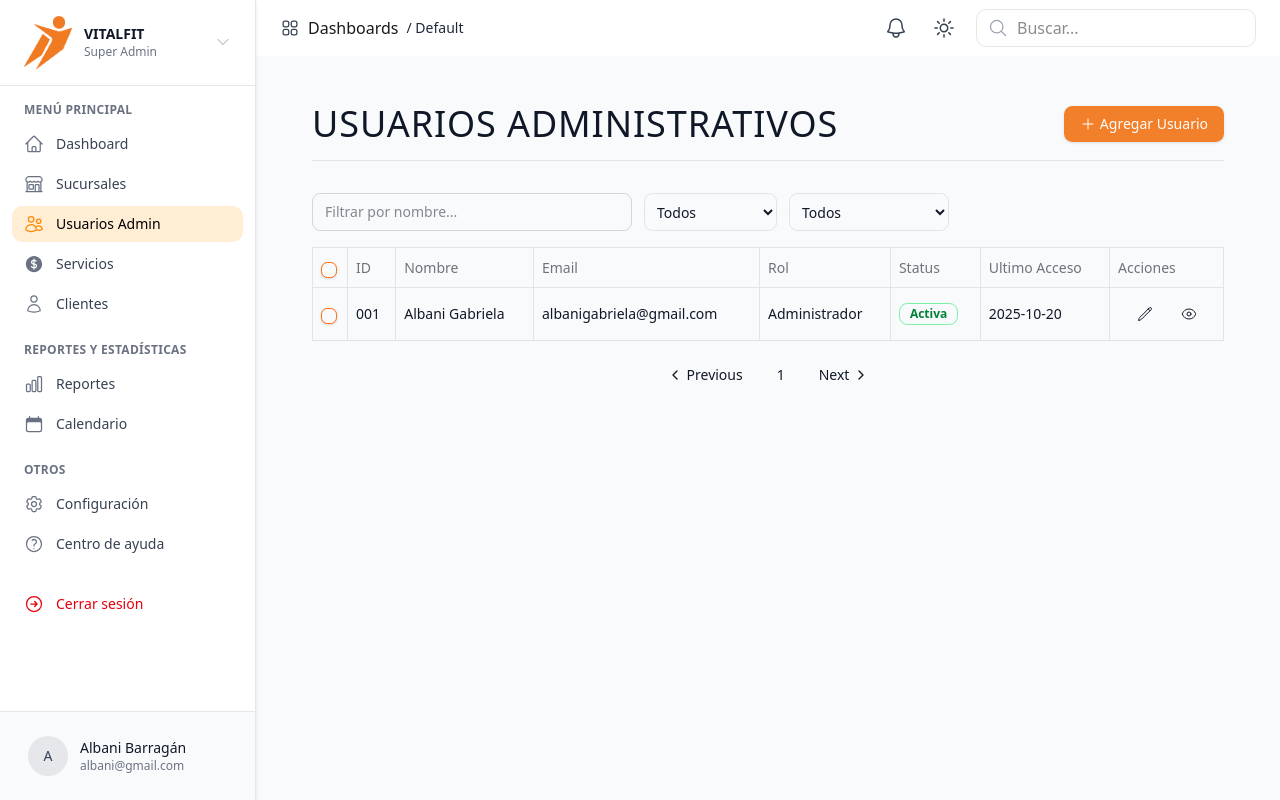
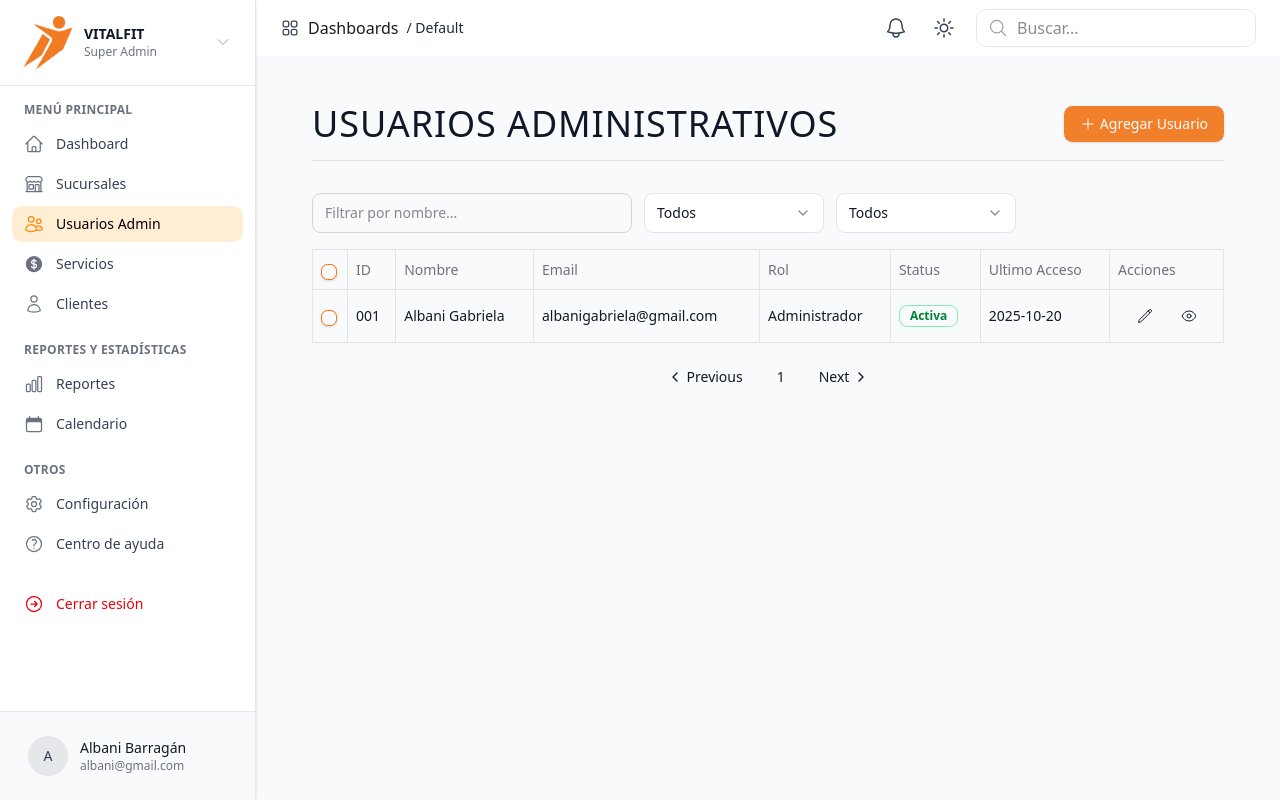
Before and after one commit to VitalFitTeam/dashboard, a Next.js app: page /users in a window 1280 px wide. Built offline with nearby package versions, Linux system fonts and the light colour scheme.

Commit message:
feat: Implementar Paginación y Filtrado por Servidor en Sucursales

```diff
--- a/src/app/(dashboard)/branches/BranchesTable.tsx
+++ b/src/app/(dashboard)/branches/BranchesTable.tsx
@@ -14,12 +14,16 @@ import { PaymentMethod } from "@/types/paymentMethod";
 import { BranchesTableRow } from "@/services/branches";
 import { PaymentMethodUI } from "./page";
 
+export type FilterChangeHandler = (
+  key: string,
+  value: string | undefined,
+) => void;
+
 interface BranchesTableProps {
   data: BranchesTableRow[];
   isLoading: boolean;
   page: number;
   pageSize: number;
-  totalCount: number;
   onPageChange: (page: number) => void;
   onPageSizeChange: (size: number) => void;
   allInstructors: Instructor[];
@@ -29,7 +33,11 @@ interface BranchesTableProps {
   allServices: Service[];
   allEquipment: Equipment[];
   allPaymentMethods: PaymentMethodUI[];
+  totalPages: number;
+  onFilterChange: FilterChangeHandler;
+  filterValues: Record<string, string | undefined>;
 }
+
 export default function BranchesTable({
   data,
   isLoading,
@@ -41,9 +49,11 @@ export default function BranchesTable({
   allPaymentMethods,
   page,
   pageSize,
-  totalCount,
+  totalPages,
   onPageChange,
   onPageSizeChange,
+  onFilterChange,
+  filterValues,
 }: BranchesTableProps) {
   const [isModalOpen, setIsModalOpen] = useState(false);
   const [selectedBranch, setSelectedBranch] = useState<BranchesTableRow | null>(
@@ -75,17 +85,11 @@ export default function BranchesTable({
   const columns: Column<BranchesTableRow>[] = [
     { header: "ID", accessor: "id" },
     { header: "Nombre", accessor: "name", filterType: "text" },
-    { header: "RIF", accessor: "taxId", filterType: "text" },
+    { header: "RIF", accessor: "taxId" },
     { header: "Administrador", accessor: "administrator" },
     {
       header: "País",
       accessor: "country",
-      filterType: "select",
-      filterOptions: [
-        { label: "Venezuela", value: "Venezuela" },
-        { label: "Colombia", value: "Colombia" },
-        { label: "Perú", value: "Perú" },
-      ],
     },
     {
       header: "Status",
@@ -128,6 +132,9 @@ export default function BranchesTable({
         onPageChange={onPageChange}
         onPageSizeChange={onPageSizeChange}
         enableFilters
+        totalPages={totalPages}
+        onFilterChange={onFilterChange}
+        filterValues={filterValues}
         actions={(row) => (
           <div className="flex items-center justify-center gap-2">
             <Button
--- a/src/app/(dashboard)/branches/page.tsx
+++ b/src/app/(dashboard)/branches/page.tsx
@@ -129,22 +129,27 @@ export default function HomeBranches() {
   const [allPaymentMethods, setAllPaymentMethods] = useState<PaymentMethodUI[]>(
     [],
   );
-  const [selectedBranchId, setSelectedBranchId] = useState<string | null>(null);
-  const [detailedBranchData, setDetailedBranchData] = useState<Branches | null>(
-    null,
+  const [filters, setFilters] = useState<Record<string, string | undefined>>(
+    {},
   );
   const [page, setPage] = useState(1);
   const [pageSize, setPageSize] = useState(10);
   const [sort, setSort] = useState<"asc" | "desc">("desc");
   const [totalBranches, setTotalBranches] = useState(0);
+  const totalPages = Math.ceil(totalBranches / pageSize);
+
+  const handleFilterChange = (key: string, value: string | undefined) => {
+    setPage(1); // Siempre resetear a la página 1 al filtrar
+    setFilters((prevFilters) => ({
+      ...prevFilters,
+      [key]: value,
+    }));
+  };
 
   useEffect(() => {
     async function loadStaticData() {
       setIsLoadingStatic(true);
       try {
-        setStatsData({ total: 25, active: 15, inactive: 8, maintenance: 2 });
-
-        // CORRECCIÓN #3: Carga los mocks UNA SOLA VEZ
         setAllInstructors(MOCK_INSTRUCTORS);
         setAllCities(MOCK_CITIES);
         setAllStates(MOCK_STATES);
@@ -171,19 +176,24 @@ export default function HomeBranches() {
       setIsLoadingBranches(true);
       try {
         const offset = (page - 1) * pageSize;
+        const searchTerms = filters.name || filters.taxId;
+        const statusFilter = filters.status;
 
         const result = await fetchBranches({
           limit: pageSize,
-          offset,
+          offset: offset,
           sort: sort,
           token: token,
-          status: "Active",
+          search: searchTerms,
+          status: statusFilter || "Active",
         });
 
         console.log("Datos recibidos:", result.data);
         console.log("Total recibido:", result.total);
+        console.log("Total stats:", result.stats);
         setBranchesData(result.data);
         setTotalBranches(result.total);
+        setStatsData(result.stats);
       } catch (error) {
         console.error("Error cargando sucursales:", error);
       } finally {
@@ -191,33 +201,7 @@ export default function HomeBranches() {
       }
     }
     loadBranchesData();
-  }, [page, pageSize, sort]);
-
-  const handleSelectBranchForModal = (branchId: string) => {
-    setDetailedBranchData(null);
-    setSelectedBranchId(branchId);
-    setShowModal(true);
-  };
-
-  /*useEffect(() => {
-    if (!selectedBranchId) return;
-
-    async function loadBranchDetails() {
-      try {
-        const token = localStorage.getItem("token");
-        // ASUME que tienes una función fetchBranchDetails(id, token)
-        const details = await fetchBranchDetails(selectedBranchId, token);
-        setDetailedBranchData(details);
-      } catch (error) {
-        console.error(
-          `Error cargando detalles de sucursal ${selectedBranchId}:`,
-          error,
-        );
-        setDetailedBranchData(null);
-      }
-    }
-    loadBranchDetails();
-  }, [selectedBranchId]);*/
+  }, [page, pageSize, sort, filters]);
 
   return (
     <div className="flex-1 space-y-8 p-8 pt-6">
@@ -247,7 +231,7 @@ export default function HomeBranches() {
         isLoading={isLoadingBranches}
         page={page}
         pageSize={pageSize}
-        totalCount={totalBranches}
+        totalPages={totalPages}
         onPageChange={setPage}
         onPageSizeChange={setPageSize}
         allInstructors={allInstructors}
@@ -256,7 +240,8 @@ export default function HomeBranches() {
         allServices={allServices}
         allEquipment={allEquipment}
         allPaymentMethods={allPaymentMethods}
-        //onBranchSelect={handleSelectBranchForModal}
+        onFilterChange={handleFilterChange}
+        filterValues={filters}
       />
 
       {showModal && (
--- a/src/components/table/DataTable.tsx
+++ b/src/components/table/DataTable.tsx
@@ -24,6 +24,14 @@ import { Checkbox } from "../ui/checkbox";
 import { PaginationControls } from "./PaginationControls";
 import { Input } from "../Input";
 import { ArrowUp, ArrowDown } from "lucide-react";
+import {
+  Select,
+  SelectContent,
+  SelectGroup,
+  SelectItem,
+  SelectTrigger,
+  SelectValue,
+} from "../ui/select";
 
 export type Column<T> = {
   header: string;
@@ -32,6 +40,11 @@ export type Column<T> = {
   filterType?: "text" | "select";
   filterOptions?: { label: string; value: string }[];
 };
+
+export type FilterChangeHandler = (
+  key: string,
+  value: string | undefined,
+) => void;
 
 export type DataTableProps<T> = {
   columns: Column<T>[];
@@ -43,6 +56,9 @@ export type DataTableProps<T> = {
   onPageSizeChange?: (size: number) => void;
   enableFilters?: boolean;
   enableRowSelection?: boolean;
+  totalPages?: number;
+  onFilterChange?: FilterChangeHandler;
+  filterValues?: Record<string, string | undefined>;
 };
 
 export function DataTable<T>({
@@ -53,8 +69,11 @@ export function DataTable<T>({
   pageSize,
   onPageChange,
   onPageSizeChange,
+  totalPages,
   enableFilters = false,
   enableRowSelection = true,
+  onFilterChange,
+  filterValues,
 }: DataTableProps<T>) {
   // Estado interno híbrido
   const [internalPage, setInternalPage] = React.useState(1);
@@ -81,19 +100,21 @@ export function DataTable<T>({
 
   // Estado para filtros y sorting
   const [sorting, setSorting] = React.useState<SortingState>([]);
-  const [columnFilters, setColumnFilters] = React.useState<ColumnFiltersState>(
-    [],
-  );
 
   const columnDefs = React.useMemo<ColumnDef<T>[]>(
     () =>
       columns.map((col) => ({
         accessorKey: col.accessor as string,
         header: col.header,
-        cell: ({ getValue, row }) =>
-          col.render
-            ? col.render(getValue() as T[keyof T], row.original)
-            : String(getValue() ?? ""),
+        cell: ({ getValue, row }) => {
+          const value = getValue() as T[keyof T];
+          const originalRow = row.original;
+
+          if (col.render) {
+            return col.render(value, originalRow);
+          }
+          return String(value ?? "");
+        },
         filterFn:
           col.filterType === "select"
             ? (row, columnId, filterValue) =>
@@ -111,18 +132,16 @@ export function DataTable<T>({
   const table = useReactTable({
     data,
     columns: columnDefs,
-    state: { sorting, columnFilters },
+    state: { sorting },
     onSortingChange: setSorting,
-    onColumnFiltersChange: setColumnFilters,
     getCoreRowModel: getCoreRowModel(),
     getSortedRowModel: getSortedRowModel(),
-    getFilteredRowModel: getFilteredRowModel(),
   });
 
   // Slice para paginación
   const startIndex = (currentPage - 1) * currentPageSize;
   const endIndex = startIndex + currentPageSize;
-  const pageRows = table.getRowModel().rows.slice(startIndex, endIndex);
+  const pageRows = table.getRowModel().rows;
 
   return (
     <div className="space-y-4">
@@ -142,8 +161,13 @@ export function DataTable<T>({
                   <Input
                     key={String(col.accessor)}
                     placeholder={`Filtrar por ${col.header.toLowerCase()}...`}
-                    value={(column.getFilterValue() as string) ?? ""}
-                    onChange={(e) => column.setFilterValue(e.target.value)}
+                    value={filterValues?.[col.accessor as string] ?? ""}
+                    onChange={(e) =>
+                      onFilterChange?.(
+                        col.accessor as string,
+                        e.target.value || undefined,
+                      )
+                    }
                     className="max-w-xs"
                   />
                 );
@@ -151,19 +175,33 @@ export function DataTable<T>({
 
               if (col.filterType === "select" && col.filterOptions) {
                 return (
-                  <select
+                  <Select
                     key={String(col.accessor)}
-                    className="border rounded-md px-2 py-1 text-sm"
-                    value={(column.getFilterValue() as string) ?? ""}
-                    onChange={(e) => column.setFilterValue(e.target.value)}
+                    value={filterValues?.[col.accessor as string] ?? "all"}
+                    onValueChange={(newValue) => {
+                      let finalValue: string | undefined = newValue;
+                      if (newValue === "all") {
+                        finalValue = undefined;
+                      }
+                      onFilterChange?.(col.accessor as string, finalValue);
+                    }}
                   >
-                    <option value="">Todos</option>
-                    {col.filterOptions.map((opt) => (
-                      <option key={opt.value} value={opt.value}>
-                        {opt.label}
-                      </option>
-                    ))}
-                  </select>
+                    <SelectTrigger className="w-[180px]">
+                      <SelectValue placeholder="Todos" />
+                    </SelectTrigger>
+
+                    <SelectContent>
+                      <SelectGroup>
+                        <SelectItem value="all">Todos</SelectItem>
+
+                        {col.filterOptions.map((opt) => (
+                          <SelectItem key={opt.value} value={opt.value}>
+                            {opt.label}
+                          </SelectItem>
+                        ))}
+                      </SelectGroup>
+                    </SelectContent>
+                  </Select>
                 );
               }
 
@@ -241,10 +279,9 @@ export function DataTable<T>({
         </TableBody>
       </Table>
 
-      {/* PAGINACIÓN */}
       <PaginationControls
         page={currentPage}
-        totalPages={Math.ceil(data.length / currentPageSize)}
+        totalPages={totalPages ?? Math.ceil(data.length / currentPageSize)}
         onPageChange={handlePageChange}
       />
     </div>
```
Also changed, not shown: src/services/branches.ts (+32 -5 lines).
